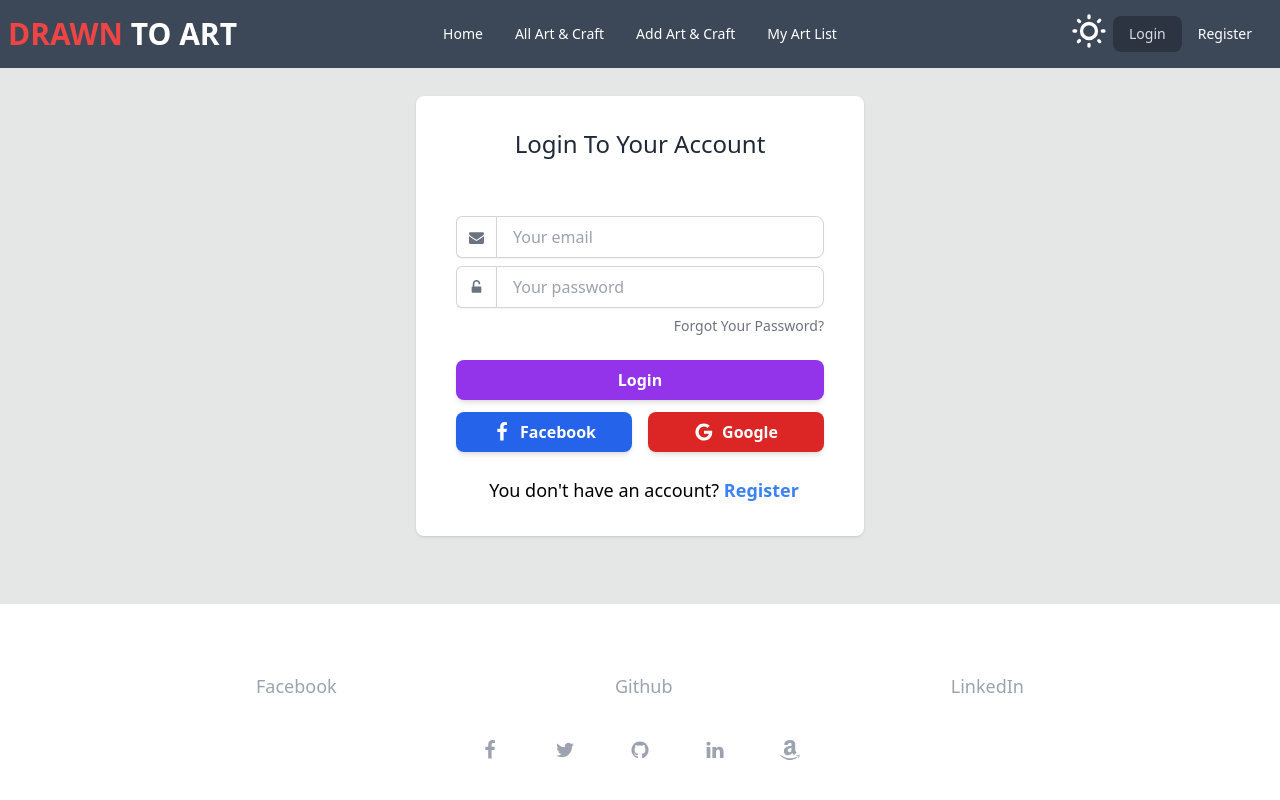
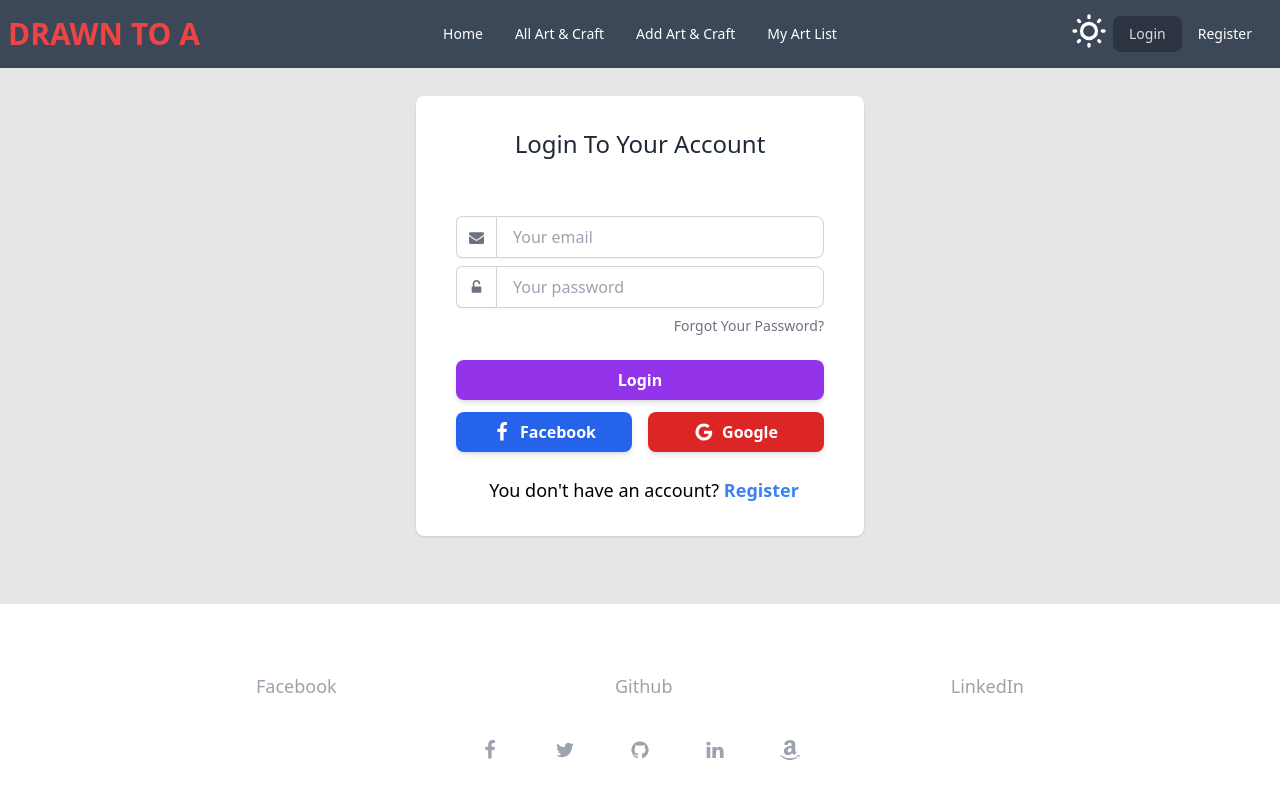
Before and after one commit to tamimtarek/Drawn-To-Art, a React (Vite) app: page /login in a window 1280 px wide. Shown: the top 800 px of the page. Built offline with nearby package versions, Linux system fonts and the light colour scheme; no server answers.

Commit message:
Added React simple-typeWriter

```diff
--- a/package.json
+++ b/package.json
@@ -18,6 +18,7 @@
     "react-icons": "^5.1.0",
     "react-lottie": "^1.2.4",
     "react-router-dom": "^6.23.0",
+    "react-simple-typewriter": "^5.0.1",
     "react-toastify": "^10.0.5",
     "sort-by": "^1.2.0",
     "sweetalert2": "^11.10.8",
--- a/src/AuthProvider/AuthProvider.jsx
+++ b/src/AuthProvider/AuthProvider.jsx
@@ -1,7 +1,6 @@
 import { createContext, useEffect, useState } from "react";
 import { FacebookAuthProvider, GoogleAuthProvider, createUserWithEmailAndPassword, onAuthStateChanged, signInWithEmailAndPassword, signInWithPopup, signOut, updateProfile } from "firebase/auth";
 import auth from "../Firebase/firebase";
-
 export const AuthContext = createContext(null);
 const googleProvider =new GoogleAuthProvider();
 const facebookProvider = new FacebookAuthProvider();
--- a/src/Pages/Home/Home.jsx
+++ b/src/Pages/Home/Home.jsx
@@ -13,6 +13,7 @@ import { Swiper, SwiperSlide } from 'swiper/react';
 import { AuthContext } from "../../AuthProvider/AuthProvider";
 import Cards from "../Cards/Cards";
 import Subcategory from "../Subcategory/Subcategory";
+
 const people = [
     {
         name: 'TAREKUL ISLAM',
@@ -44,7 +45,7 @@ const posts = [
 ];
 const Home = () => {
     const { crafts, craftCategory } = useContext(AuthContext);
-    console.log(craftCategory)
+
     return (
         <div className="lg:w-[1280px] mx-auto">
 
@@ -128,7 +129,7 @@ const Home = () => {
                 <p className="text-center font-light mb-7">Discover diverse art forms and crafts, from painting to pottery, offering endless <br /> opportunities for creative expression.</p>
                 <div className="grid grid-cols-1 md:grid-cols-2 lg:grid-cols-3 mt-14 gap-5">
                     {
-                        craftCategory.map(category => <Subcategory key={category._id} category={category}></Subcategory>)
+                        craftCategory?.map(category => <Subcategory key={category._id} category={category}></Subcategory>)
                     }
                 </div>
             </div>
--- a/src/Pages/MyList/MyList.jsx
+++ b/src/Pages/MyList/MyList.jsx
@@ -3,28 +3,33 @@ import { AuthContext } from "../../AuthProvider/AuthProvider";
 import List from "./List";
 
 
+
 const MyList = () => {
     const { user } = useContext(AuthContext);
     const [items, setItems] = useState([]);
+
+
     useEffect(() => {
         fetch(`http://localhost:5000/crafts/${user.email}`)
             .then(res => res.json())
             .then(data => setItems(data));
     }, [user]);
+
     return (
         <div>
             <div>
                 <h1 className="text-xl md:text-2xl lg:text-4xl mb-9 text-center font-bold mt-9">
                     <span className="text-red-500 mb-6">My</span> Art & Craft</h1>
-                <form >
-                    <details  className="dropdown">
+                <div className="flex justify-center">
+                    <details className="dropdown mb-8">
                         <summary className="m-1 btn">Customization</summary>
-                        <ul className="p-2 shadow menu dropdown-content z-[1] bg-base-100 rounded-box w-52">
-                            <li><a>Yes</a></li>
-                            <li><a>No</a></li>
-                        </ul>
+                        <div className="p-2 shadow menu dropdown-content z-[1] bg-base-100 rounded-box w-52">
+                            <button  className="btn">All</button>
+                            <button  className="btn">Yes</button>
+                            <button  className="btn">No</button>
+                        </div>
                     </details>
-                </form>
+                </div>
             </div>
             <div className="grid grid-cols-1 md:grid-cols-2 lg:grid-cols-3 gap-7 mx-auto justify-center items-center">
                 {
--- a/src/Pages/Shared/Navbar.jsx
+++ b/src/Pages/Shared/Navbar.jsx
@@ -1,6 +1,7 @@
 import { Link, NavLink } from "react-router-dom";
 import { AuthContext } from "../../AuthProvider/AuthProvider";
 import { useContext, useEffect, useState } from "react";
+import { useTypewriter } from "react-simple-typewriter";
 
 
 const Navbar = () => {
@@ -12,6 +13,12 @@ const Navbar = () => {
         <li><NavLink to="/addArtCraft">Add Art & Craft</NavLink></li>
         <li><NavLink to="/mylist">My Art List</NavLink></li>
     </>
+
+    const [typeEffect] = useTypewriter({
+        words: ['DRAWN TO ART'],
+        loop: {},
+        delaySpeed:700,
+    })
 
     useEffect(() => {
         localStorage.setItem('color', color);
@@ -45,7 +52,7 @@ const Navbar = () => {
                         {navLinks}
                     </ul>
                 </div>
-                <a className="font-extrabold lg:text-3xl text-white"><span className="text-red-500">DRAWN </span>TO ART</a>
+                <a className="font-extrabold lg:text-3xl text-white"><span className="text-red-500">{typeEffect} </span></a>
             </div>
             <div className="navbar-center hidden lg:flex">
                 <ul className="menu menu-horizontal px-1">
--- a/src/Routes/Routes.jsx
+++ b/src/Routes/Routes.jsx
@@ -4,7 +4,6 @@ import Error from "../Pages/Error/Error";
 import Home from "../Pages/Home/Home";
 import Login from "../Pages/Login/Login";
 import Register from "../Pages/Register/Register";
-import Cards from "../Pages/Cards/Cards";
 import MyList from "../Pages/MyList/MyList";
 import AddCraft from "../Pages/AddCraft/AddCraft";
 import PrivetRoute from "./PrivetRoute";
```
Also changed, not shown: 1 other file (tests, documents, lock files or other folders).
